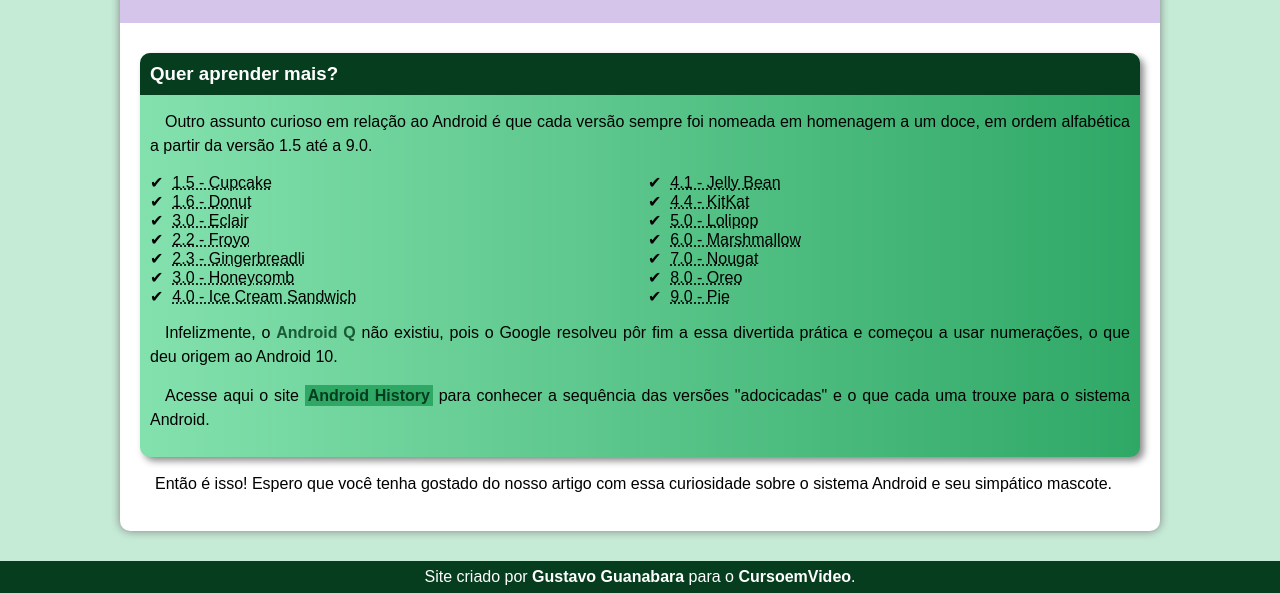
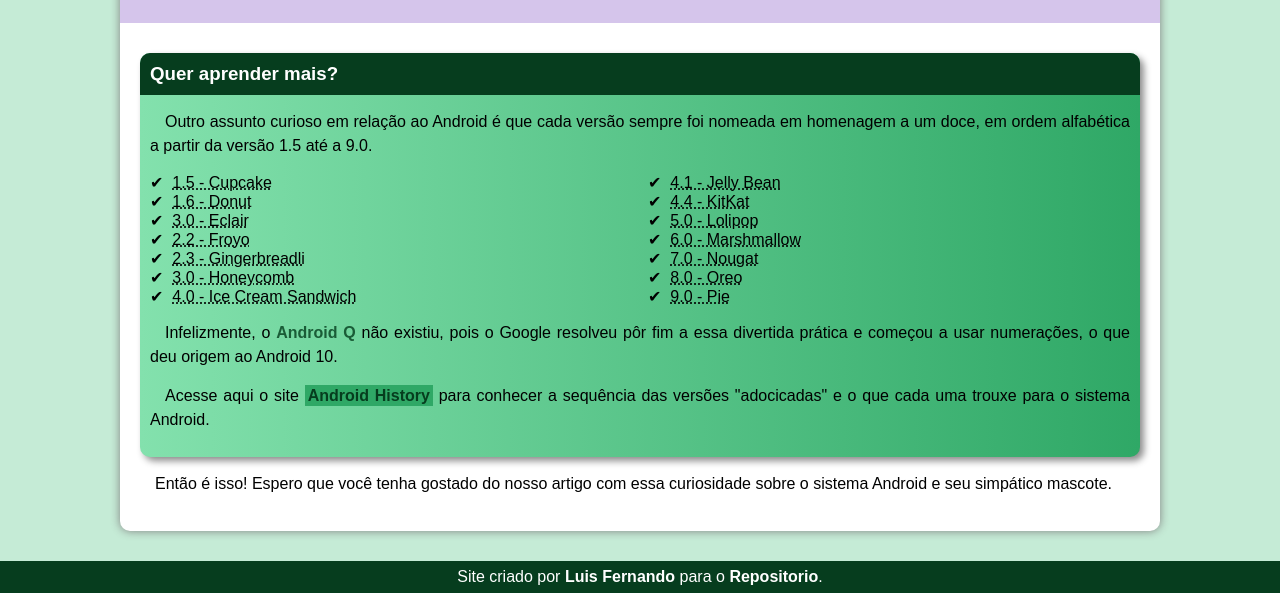
Before and after one commit to lFernandoDev/html-css, a plain HTML site: page desafios/criandosite/android.html in a window 1280 px wide. Shown: the part 2220-2813 px from the top of the page. Drawn offline with Linux system fonts and the light colour scheme.

Commit message:
edit footer

```diff
--- a/desafios/criandosite/android.html
+++ b/desafios/criandosite/android.html
@@ -90,7 +90,7 @@
     </main>
     <footer>
         <p>
-            Site criado por <a href="https://gustavoguanabara.github.io/" target="_blank">Gustavo Guanabara</a> para o <a href="https://www.youtube.com/@CursoemVideo" target="_blank">CursoemVideo</a>.
+            Site criado por <a href="https://github.com/lFernandoDev/" target="_blank">Luis Fernando</a> para o <a href="https://github.com/lFernandoDev/" target="_blank">Repositorio</a>.
         </p>
     </footer>
 
```
